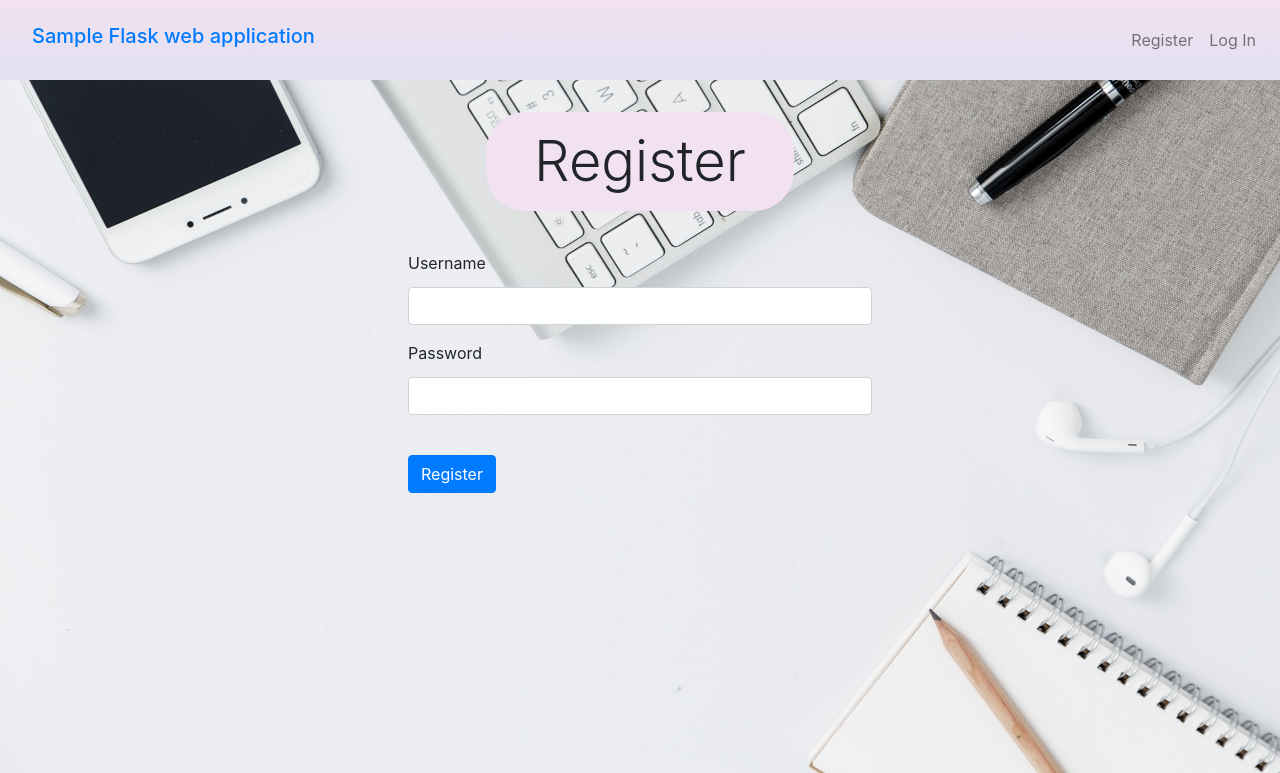
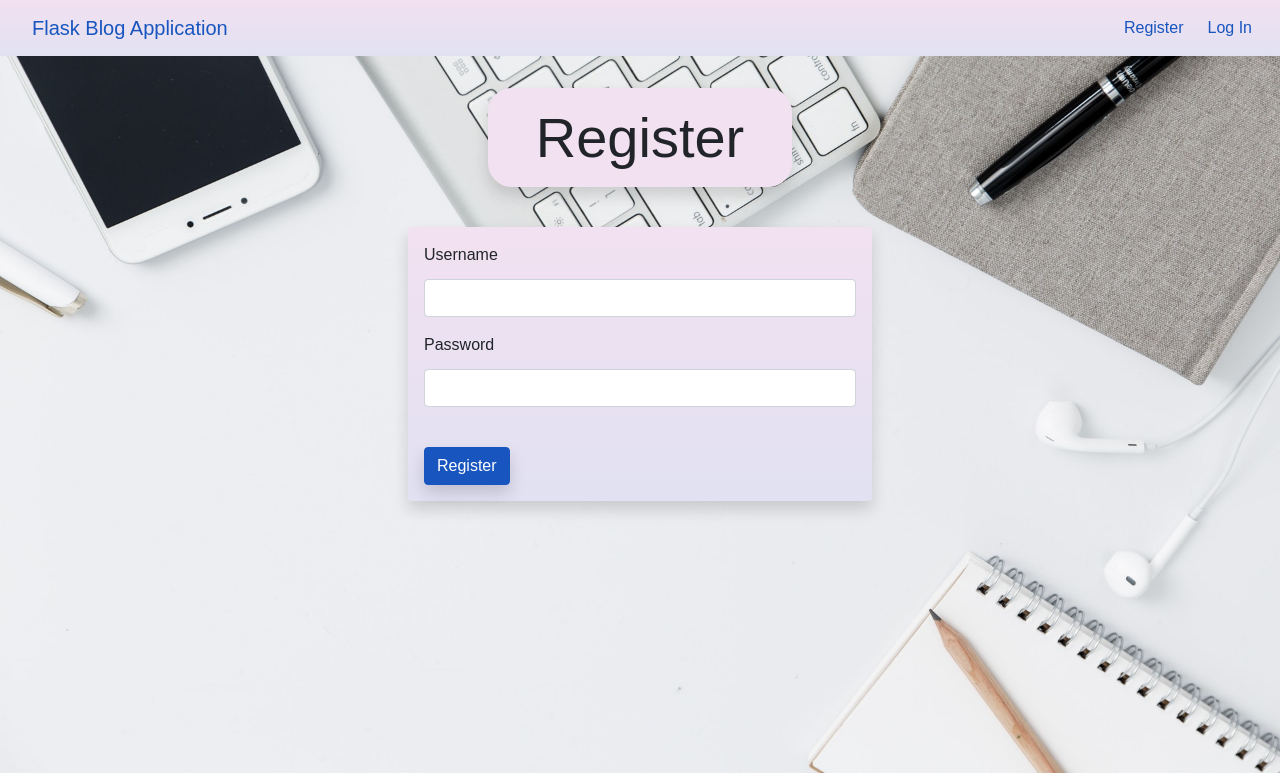
Before and after one commit to RichardPoulson/python_flask_example, a Flask app: page /auth/register in a window 1280 px wide. Shown: the top 773 px of the page. Run offline with Flask 2, Linux system fonts and the light colour scheme; parts of the project's set-up code (start-up, migrations or seed data) failed here and were passed over; some libraries are stand-ins or nearby versions.

Commit message:
Updated visual styles.

```diff
--- a/python_flask_example/static/style.css
+++ b/python_flask_example/static/style.css
@@ -1,4 +1,35 @@
 html, body { height: 100%; }
+a {
+    color: #1855bf !important;
+    text-decoration-color: #1855bf !important;
+    -webkit-transition: all 200ms ease-out !important;
+    -moz-transition: all 200ms ease-out !important;
+    -o-transition: all 200ms ease-out !important;
+    transition: all 200ms ease-out !important;
+}
+a:hover {
+    background-color: rgba(12,96,242,0.75) !important;
+    color: white !important;
+    text-decoration-color: white !important;
+    //border-radius: 20px;
+    //font-size: larger;
+}
+.btn-primary:hover {
+    background-color: #0c60f2 !important;
+    border-color: #0c60f2 !important;
+    filter: contrast(133%) drop-shadow(0px 0px 8px rgba(12,96,242,0.33));
+    //font-size: larger;
+}
+.btn-primary {
+    color: white !important;
+    background-color: #1855bf !important;
+    border-color: #1855bf !important;
+    -webkit-transition: all 200ms ease-out !important;
+    -moz-transition: all 200ms ease-out !important;
+    -o-transition: all 200ms ease-out !important;
+    transition: all 200ms ease-out !important;
+}
+body * { font-family: "Avenir Next", sans-serif; }
 body { background: url("./blank-business-composition-computer-373076.jpg") center/cover no-repeat fixed; }
 body > .container-sm { max-width: 960px; }
 .min-w-50 { min-width: 50%; }
@@ -8,10 +39,10 @@ section.content > * {
     margin: 1rem auto;
 }
 article.post {
-    background-color: rgba(255,255,255, 0.8);
-    border-radius: 15px;
+    background-color: rgba(255,255,255, 0.9);
 }
 .bg-grad1 { background-image: linear-gradient(to bottom, #f2e1f1 0%, #e1e1f2 100%); }
 .bg-color1 { background-color: #f2e1f1; }
-.bg-color1t { background-color: rgba(242,225,241, 0.5); }
-.rounded-xlg { border-radius: 40px; }
+.bg-color1t { background-color: rgba(242,225,241, 0.66); }
+.bg-color2 { background-color: #1855bf; }
+.rounded-xlg { border-radius: 24px; }
--- a/python_flask_example/templates/auth/login.html
+++ b/python_flask_example/templates/auth/login.html
@@ -1,11 +1,11 @@
 {% extends 'base.html' %}
 
 {% block header %}
-  <h1 class="display-4 text-center bg-color1 rounded-xlg py-3 px-5">{% block title %}Log In{% endblock %}</h1>
+  <h1 class="display-4 text-center bg-color1 rounded-xlg shadow py-3 px-5">{% block title %}Log In{% endblock %}</h1>
 {% endblock %}
 
 {% block content %}
-  <form method="post" class="min-w-50">
+  <form method="post" class="min-w-50 p-3 bg-grad1 rounded shadow">
     <div class="form-group">
       <label for="username">Username</label>
       <input name="username" id="username" required class="form-control min-w-50 my-1">
@@ -14,6 +14,6 @@
       <label for="password">Password</label>
       <input type="password" name="password" id="password" required class="form-control min-w-50 my-1">
     </div>
-    <button type="submit" class="btn btn-primary mt-4">Log In</button>
+    <button type="submit" class="btn btn-primary shadow mt-4">Log In</button>
   </form>
 {% endblock %}
--- a/python_flask_example/templates/auth/register.html
+++ b/python_flask_example/templates/auth/register.html
@@ -1,11 +1,11 @@
 {% extends 'base.html' %}
 
 {% block header %}
-  <h1 class="display-4 text-center bg-color1 rounded-xlg py-3 px-5">{% block title %}Register{% endblock %}</h1>
+  <h1 class="display-4 text-center bg-color1 rounded-xlg shadow py-3 px-5">{% block title %}Register{% endblock %}</h1>
 {% endblock %}
 
 {% block content %}
-  <form method="post" class="min-w-50">
+  <form method="post" class="min-w-50 bg-grad1 rounded shadow p-3">
     <div class="form-group">
       <label for="username">Username</label>
       <input name="username" id="username" class="form-control min-w-50 my-1">
@@ -14,6 +14,6 @@
       <label for="password">Password</label>
       <input type="password" class="form-control min-w-50 my-1" name="password" id="password" required>
     </div>
-    <button type="submit" class="btn btn-primary mt-4">Register</button>
+    <button type="submit" class="btn btn-primary shadow mt-4">Register</button>
   </form>
 {% endblock %}
--- a/python_flask_example/templates/base.html
+++ b/python_flask_example/templates/base.html
@@ -7,9 +7,9 @@
     <meta name="viewport" content="width=device-width, initial-scale=1, shrink-to-fit=no">
   </head>
   <body>
-    <nav class="navbar navbar-expand-lg navbar-light bg-grad1">
-      <h1 class="navbar-brand">
-        <a href="{{ url_for('index') }}" class="nav-link">Sample Flask web application</a>
+    <nav class="navbar navbar-expand-sm navbar-light bg-grad1 py-0">
+      <h1 class="navbar-brand my-0">
+        <a href="{{ url_for('index') }}" class="nav-link">Flask Blog Application</a>
       </h1>
       <button class="navbar-toggler" type="button" data-toggle="collapse" data-target="#navbarNav" aria-controls="navbarNav" aria-expanded="false" aria-label="Toggle navigation">
         <span class="navbar-toggler-icon"></span>
@@ -18,18 +18,18 @@
         <ul class="navbar-nav ml-auto">
           {% if g.user %}
             <li class="nav-item">
-              <span class="navbar-text"><strong>{{ g.user['username'] }}</strong></span>
+              <span class="navbar-text m-1"><strong>{{ g.user['username'] }}</strong></span>
             </li>
-            <li class="nav-item"><a class="nav-link" href="{{ url_for('auth.logout') }}">Log Out</a></li>
+            <li class="nav-item m-1"><a class="nav-link" href="{{ url_for('auth.logout') }}">Log Out</a></li>
           {% else %}
-            <li class="nav-item"><a class="nav-link" href="{{ url_for('auth.register') }}">Register</a></li>
-            <li class="nav-item"><a class="nav-link" href="{{ url_for('auth.login') }}">Log In</a></li>
+            <li class="nav-item m-1"><a class="nav-link" href="{{ url_for('auth.register') }}">Register</a></li>
+            <li class="nav-item m-1"><a class="nav-link" href="{{ url_for('auth.login') }}">Log In</a></li>
           {% endif %}
         </ul>
       </div>
     </nav>
       <div class="container-sm p-2">
-        <section class="content d-flex flex-column p-2">
+        <section class="content d-flex flex-column mx-auto p-2">
           <header>
             {% block header %}{% endblock %}
           </header>
--- a/python_flask_example/templates/blog/create.html
+++ b/python_flask_example/templates/blog/create.html
@@ -1,7 +1,7 @@
 {% extends 'base.html' %}
 
 {% block header %}
-  <h1 class="display-4 text-center bg-color1 rounded-xlg py-3 px-5">{% block title %}New Post{% endblock %}</h1>
+  <h1 class="display-4 text-center bg-color1 rounded-xlg shadow py-3 px-5">{% block title %}New Post{% endblock %}</h1>
 {% endblock %}
 
 {% block content %}
```
Also changed, not shown: python_flask_example/templates/blog/index.html (+5 -5 lines).
